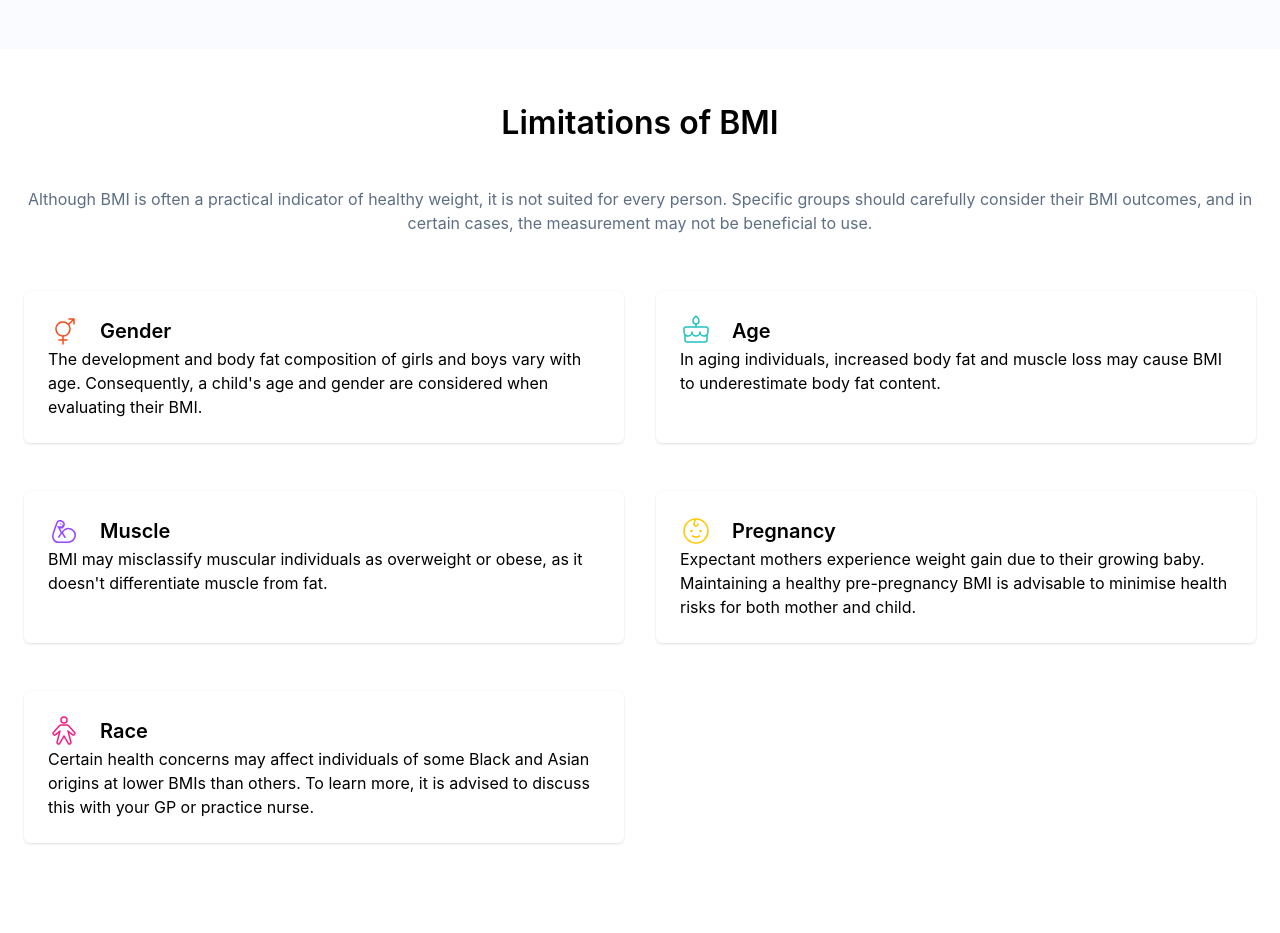
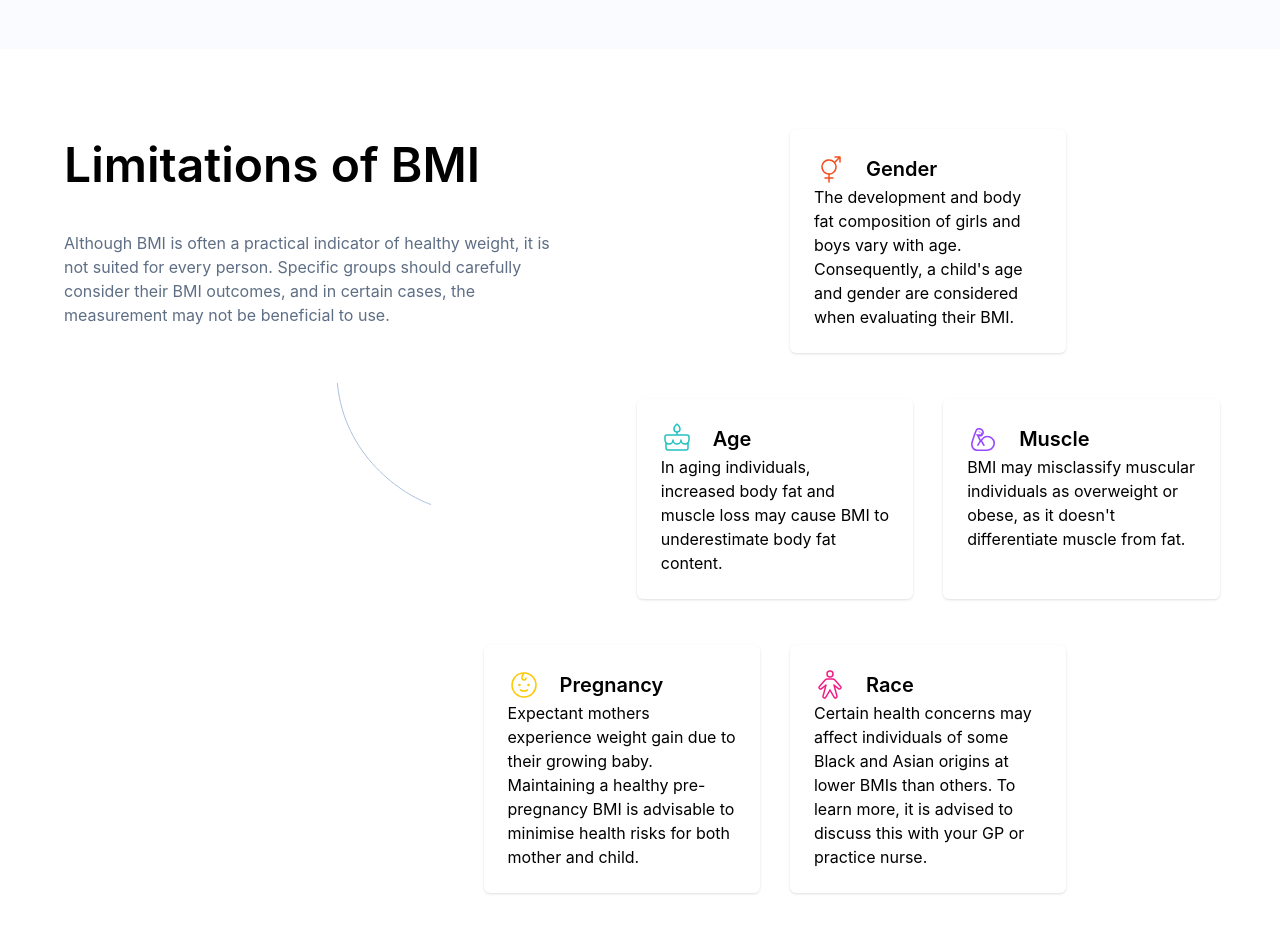
Before and after one commit to MargaritaBusyginaCa/bmi, a Vue app: page / in a window 1280 px wide. Shown: the part 900-1833 px from the top of the page. Before the commit the page ends 1809 px from the top, so only its background shows below. Built offline with nearby package versions, Linux system fonts and the light colour scheme.

Commit message:
add grid layout and mobile styles to limitations page

```diff
--- a/src/sections/Limitations.vue
+++ b/src/sections/Limitations.vue
@@ -29,20 +29,31 @@ const cardsContent = ref([
 ]);
 </script>
 <template>
-  <section class="py-[50px]">
-    <div class="text-center px-[24px]">
-      <h1 class="text-[32px] font-semibold mb-[40px]">Limitations of BMI</h1>
-      <p class="body-m mb-[56px]">
-        Although BMI is often a practical indicator of healthy weight, it is not
-        suited for every person. Specific groups should carefully consider their
-        BMI outcomes, and in certain cases, the measurement may not be
-        beneficial to use.
-      </p>
+  <section class="py-[50px] lg:py-[80px]">
+    <div class="px-[24px]">
+      <div class="text-center lg:text-left section-text">
+        <h1
+          class="text-[32px] lg:text-[48px] font-semibold mb-[40px] lg:mb-[30px]"
+        >
+          Limitations of BMI
+        </h1>
+        <p class="body-m mb-[56px]">
+          Although BMI is often a practical indicator of healthy weight, it is
+          not suited for every person. Specific groups should carefully consider
+          their BMI outcomes, and in certain cases, the measurement may not be
+          beneficial to use.
+        </p>
+        <img
+          src="/images/pattern-curved-line-right.svg"
+          class="hidden lg:block"
+        />
+      </div>
       <!-- cards -->
-      <div class="text-left md:grid md:grid-cols-2 gap-8">
+      <div class="text-left parent-grid">
         <div
-          v-for="card in cardsContent"
+          v-for="(card, index) in cardsContent"
           :key="card.title"
+          :id="`limitation-card-${index + 1}`"
           class="mb-[16px] p-[24px] shadow rounded-md"
         >
           <div class="flex items-center gap-5">
@@ -55,3 +66,81 @@ const cardsContent = ref([
     </div>
   </section>
 </template>
+
+<style scoped lang="scss">
+@media (min-width: 768px) {
+  .parent-grid {
+    display: grid;
+    gap: 30px;
+    grid-template-columns: 20% 25% 25% 20%;
+    grid-template-areas:
+      "card-1 card-1 card-2 card-2"
+      "card-3 card-3 card-4 card-4"
+      ". card-5 card-5 .";
+    #limitation-card-1 {
+      grid-area: card-1;
+    }
+    #limitation-card-2 {
+      grid-area: card-2;
+    }
+    #limitation-card-3 {
+      grid-area: card-3;
+    }
+    #limitation-card-4 {
+      grid-area: card-4;
+    }
+    > div:last-child {
+      grid-area: card-5;
+    }
+  }
+}
+@media (min-width: 1024px) {
+  .parent-grid {
+    grid-template-columns: repeat(8, 10%);
+    #limitation-card-1 {
+      grid-column-start: 6;
+      grid-column-end: 8;
+      grid-row-start: 1;
+      grid-row-end: 1;
+    }
+    #limitation-card-2 {
+      grid-column-start: 5;
+      grid-column-end: 7;
+      grid-row-start: 2;
+      grid-row-end: 2;
+    }
+    #limitation-card-3 {
+      grid-column-start: 7;
+      grid-column-end: 9;
+      grid-row-start: 2;
+      grid-row-end: 2;
+    }
+    #limitation-card-4 {
+      grid-column-start: 4;
+      grid-column-end: 6;
+      grid-row-start: 3;
+      grid-row-end: 3;
+    }
+    > div:last-child {
+      grid-column-start: 6;
+      grid-column-end: 8;
+      grid-row-start: 3;
+      grid-row-end: 3;
+    }
+  }
+
+  .section-text {
+    display: flex;
+    flex-direction: column;
+    width: 50%;
+    position: absolute;
+    left: 5%;
+    p {
+      width: 80%;
+    }
+    img {
+      height: 122px;
+    }
+  }
+}
+</style>
```
